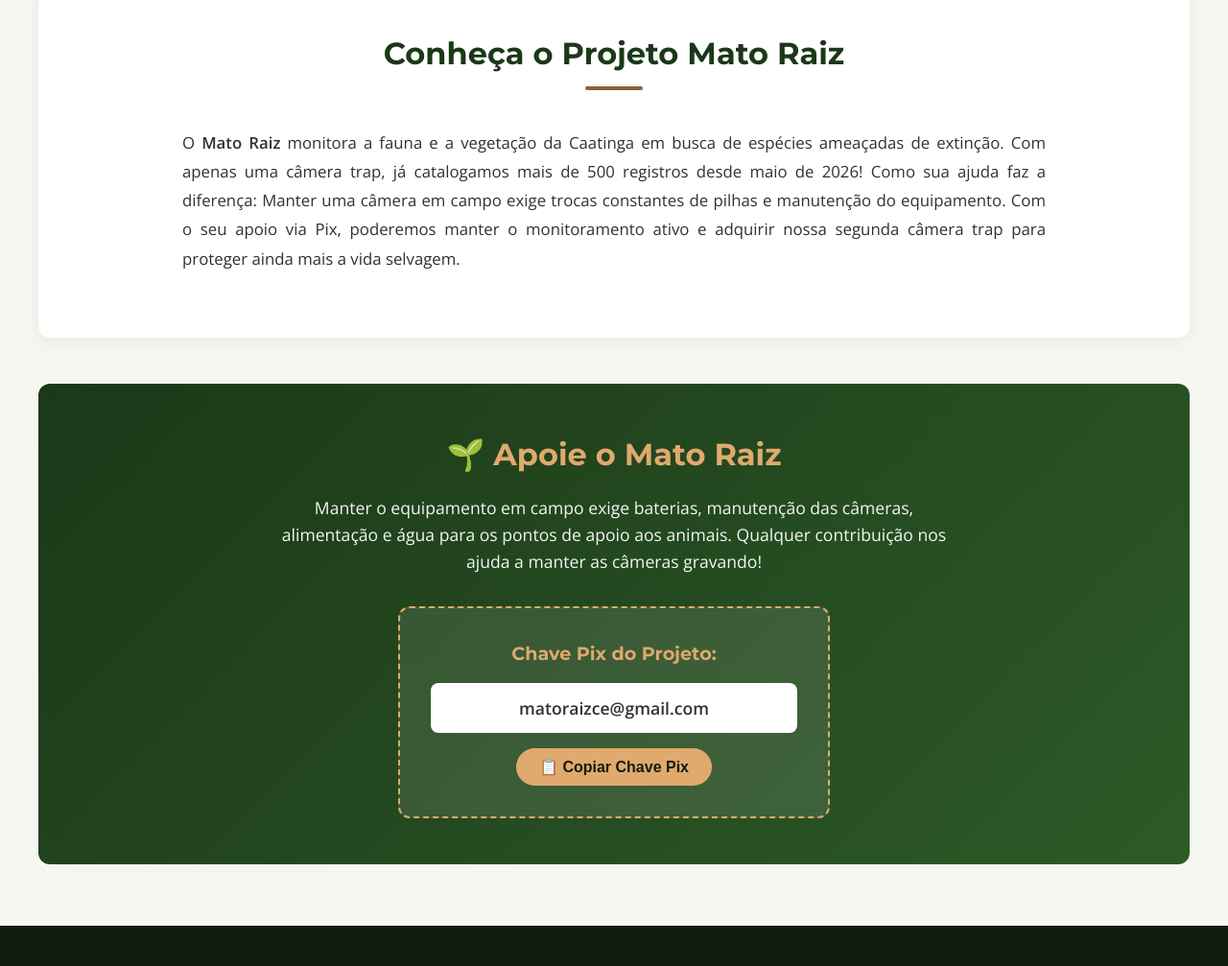
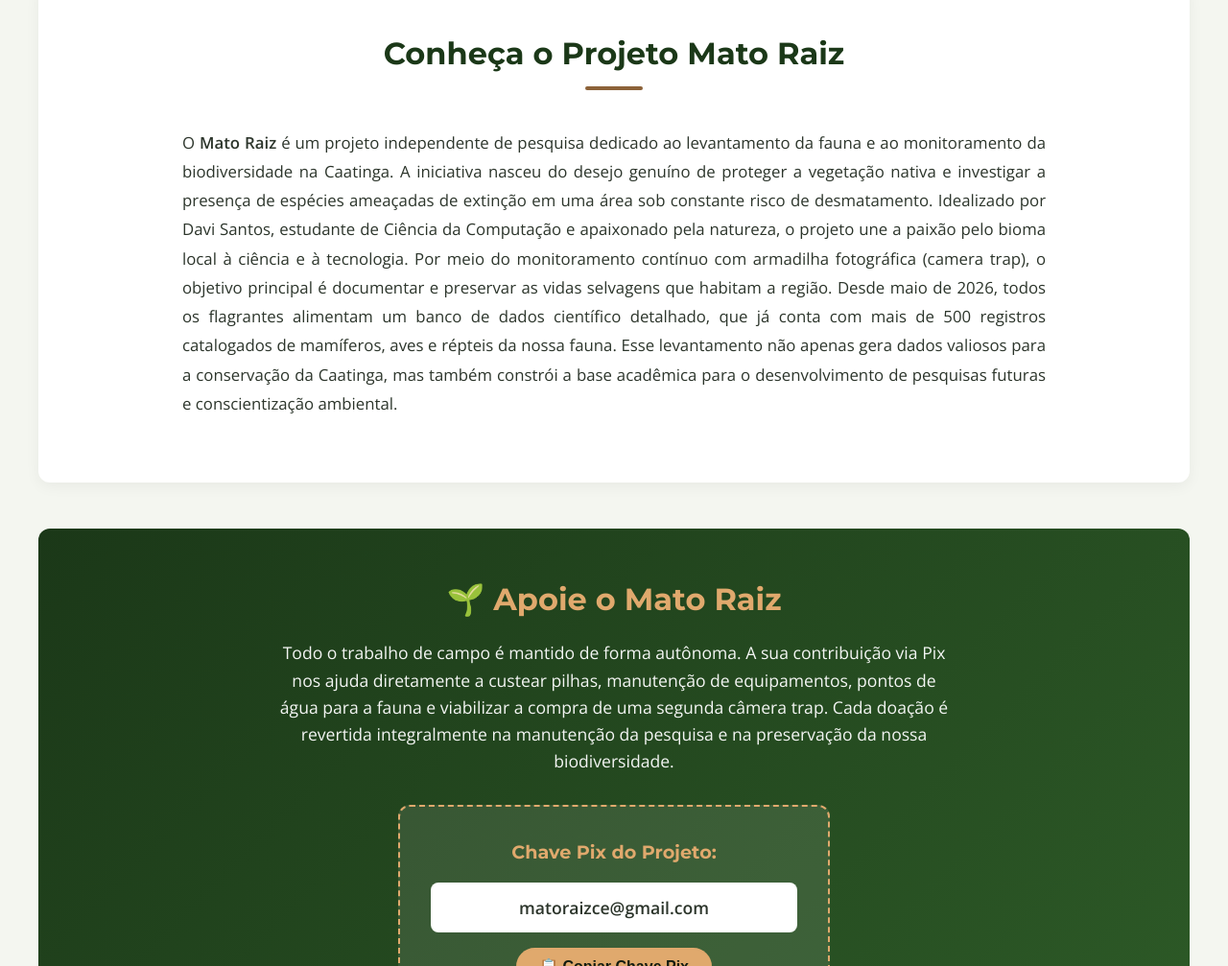
Before and after one commit to matoraizce-bot/MatoRaiz, a plain HTML site: page index.html in a window 1280 px wide. Shown: the part 1740-2747 px from the top of the page at 96% size. Drawn offline with nearby package versions, Linux system fonts and the light colour scheme.

Commit message:
Update index.html

```diff
--- a/index.html
+++ b/index.html
@@ -386,11 +386,13 @@
 
   <div style="max-width: 900px; margin: 0 auto; text-align: justify; font-size: 1.05rem; line-height: 1.8;">
     <p style="margin-bottom: 1.2rem;">
-      O <strong>Mato Raiz</strong> monitora a fauna e a vegetação da Caatinga em busca de espécies ameaçadas de extinção. Com apenas uma câmera trap, já catalogamos mais de 500 registros desde maio de 2026!
+      O <strong>Mato Raiz</strong> é um projeto independente de pesquisa dedicado ao levantamento da fauna e ao monitoramento da biodiversidade na Caatinga. A iniciativa nasceu do desejo genuíno de proteger a vegetação nativa e investigar a presença de espécies ameaçadas de extinção em uma área sob constante risco de desmatamento.
 
-Como sua ajuda faz a diferença:
+Idealizado por Davi Santos, estudante de Ciência da Computação e apaixonado pela natureza, o projeto une a paixão pelo bioma local à ciência e à tecnologia. Por meio do monitoramento contínuo com armadilha fotográfica (camera trap), o objetivo principal é documentar e preservar as vidas selvagens que habitam a região.
 
-Manter uma câmera em campo exige trocas constantes de pilhas e manutenção do equipamento. Com o seu apoio via Pix, poderemos manter o monitoramento ativo e adquirir nossa segunda câmera trap para proteger ainda mais a vida selvagem.
+Desde maio de 2026, todos os flagrantes alimentam um banco de dados científico detalhado, que já conta com mais de 500 registros catalogados de mamíferos, aves e répteis da nossa fauna.
+
+Esse levantamento não apenas gera dados valiosos para a conservação da Caatinga, mas também constrói a base acadêmica para o desenvolvimento de pesquisas futuras e conscientização ambiental.
     </p>
 
   </div>
@@ -400,7 +402,9 @@
 <section id="doacao" style="background: linear-gradient(135deg, #1b3818 0%, #2d5a27 100%); color: #ffffff; border-radius: 12px; padding: 3rem 2rem; margin-top: 3rem; text-align: center;">
   <h2 style="font-size: 2rem; color: #e0a96d; margin-bottom: 1rem;">🌱 Apoie o Mato Raiz</h2>
   <p style="max-width: 700px; margin: 0 auto 2rem; opacity: 0.95; font-size: 1.1rem;">
-    Manter o equipamento em campo exige baterias, manutenção das câmeras, alimentação e água para os pontos de apoio aos animais. Qualquer contribuição nos ajuda a manter as câmeras gravando!
+   Todo o trabalho de campo é mantido de forma autônoma. A sua contribuição via Pix nos ajuda diretamente a custear pilhas, manutenção de equipamentos, pontos de água para a fauna e viabilizar a compra de uma segunda câmera trap.
+
+Cada doação é revertida integralmente na manutenção da pesquisa e na preservação da nossa biodiversidade.
   </p>
 
   <div style="background-color: rgba(255, 255, 255, 0.1); border: 2px dashed #e0a96d; max-width: 450px; margin: 0 auto; padding: 2rem; border-radius: 12px;">
```
